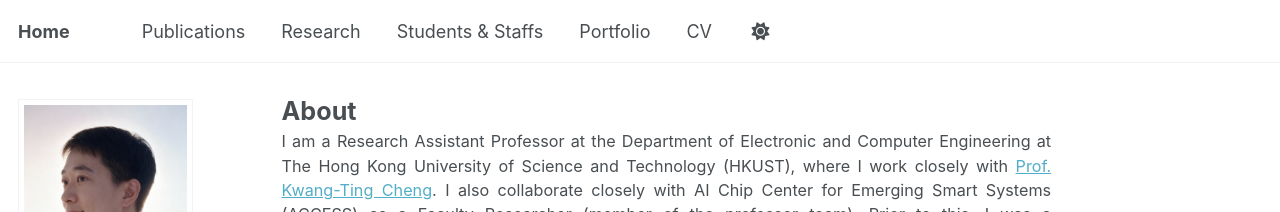
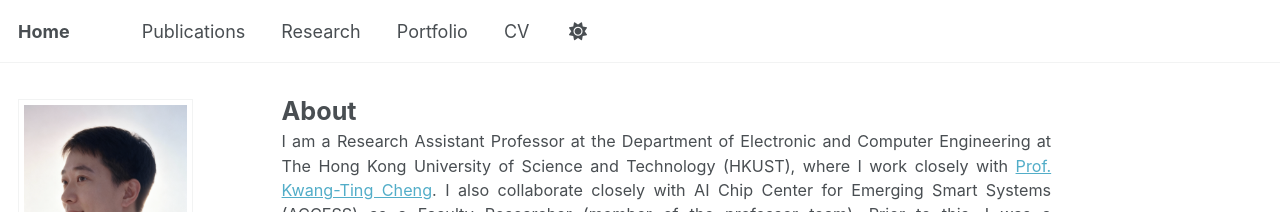
Before and after one commit to dongzhang89/dongzhang89.github.io, a Jekyll site: the page built from _pages/about.md, in a window 1280 px wide. Shown: the top 212 px of the page. Built offline with Jekyll 4.4.1, drawn with Linux system fonts in a browser that asks for light colours; some web fonts are replaced; a script that is not in the unit is left out.

Commit message:
Update navigation.yml

```diff
--- a/_data/navigation.yml
+++ b/_data/navigation.yml
@@ -17,9 +17,6 @@ main:
   # - title: "Teaching"
   #   url: /teaching/
 
-  - title: "Students & Staffs"
-    url: /students-staffs/
-
   - title: "Portfolio"
     url: /portfolio/
 
```
